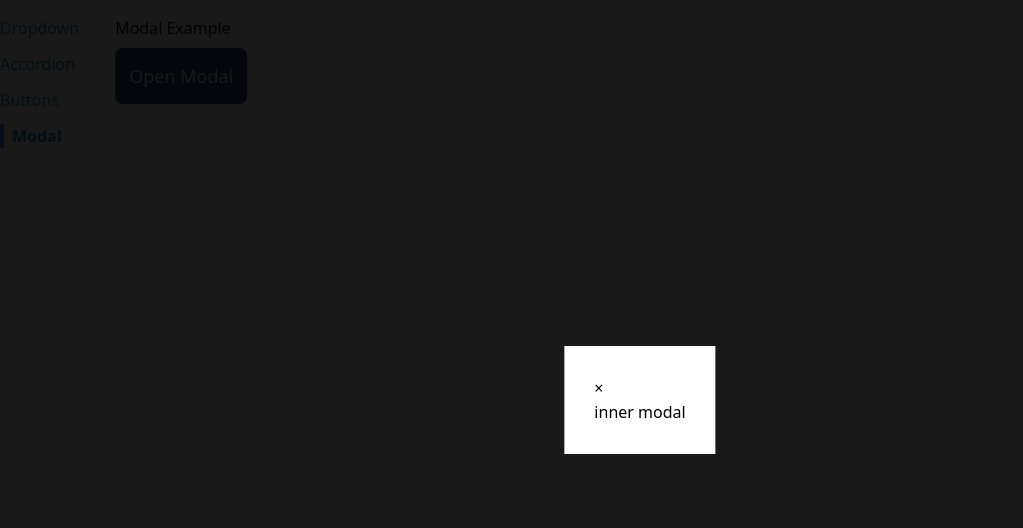
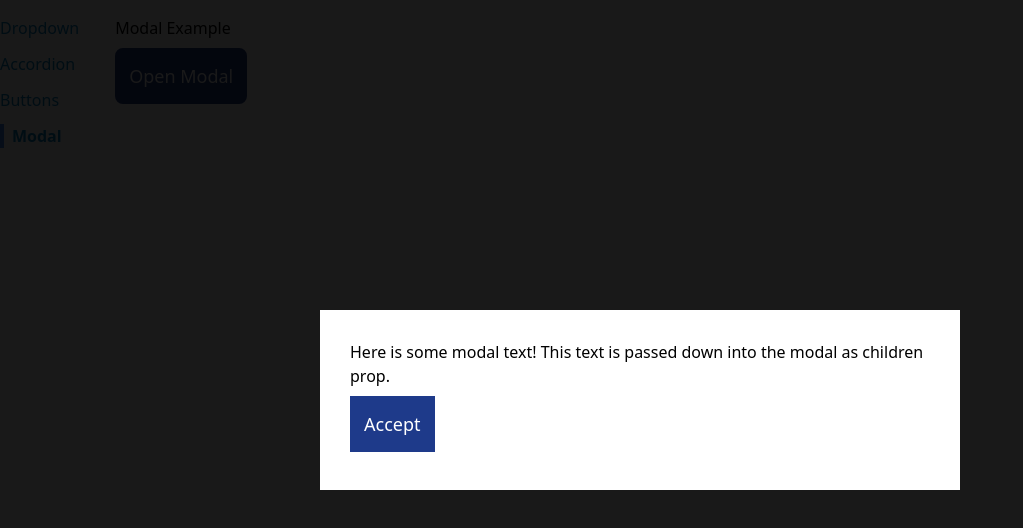
Before and after one commit to craigbauerwebdev/component-library, a React (Create React App) app: page /modal in a window 1280 px wide. Both pictures are taken after a click on the button "Open Modal". Shown: the top 528 px of the page, without its empty margins (0-1023 px from the left). Built offline with nearby package versions, Linux system fonts and the light colour scheme.

Commit message:
fished up modal. Created portal, added modal props and children

```diff
--- a/public/index.html
+++ b/public/index.html
@@ -39,5 +39,6 @@
       To begin the development, run `npm start` or `yarn start`.
       To create a production bundle, use `npm run build` or `yarn build`.
     -->
+    <div class="modal-container"></div>
   </body>
 </html>
--- a/src/Components/Modal/Modal.js
+++ b/src/Components/Modal/Modal.js
@@ -1,17 +1,17 @@
-//import Link from "../../Navigation/Link/Link";
-//import { useEffect, useState } from "react";
-function Modal({ closeModal }) {
+import ReactDOM from "react-dom";
+function Modal({ closeModal, children, actionBar }) {
   const handleCloseModal = () => {
     closeModal();
   };
-  return (
+  return ReactDOM.createPortal(
     <>
-      <div className="modal"></div>
+      <div className="modal" onClick={handleCloseModal}></div>
       <div className="innerModal">
-        <div onClick={handleCloseModal}>&times;</div>
-        <div>inner modal</div>
+        {children}
+        {actionBar}
       </div>
-    </>
+    </>,
+    document.querySelector(".modal-container")
   );
 }
 
--- a/src/Pages/ModalPage.js
+++ b/src/Pages/ModalPage.js
@@ -10,13 +10,27 @@ function ModalPage() {
   const closeModal = () => {
     setShowModal(false);
   };
+  const actionBar = (
+    <Button onClick={closeModal} primary>
+      Accept
+    </Button>
+  );
+  const modal = (
+    <Modal actionBar={actionBar} closeModal={closeModal}>
+      <p>
+        Here is some modal text! This text is passed down into the modal as
+        children prop.
+      </p>
+    </Modal>
+  );
+
   return (
     <div className="page">
       <h1>Modal Example</h1>
       <Button primary rounded className="mb-20" onClick={handleModalClick}>
         Open Modal
       </Button>
-      {showModal && <Modal showModal={showModal} closeModal={closeModal} />}
+      {showModal && modal}
     </div>
   );
 }
```
